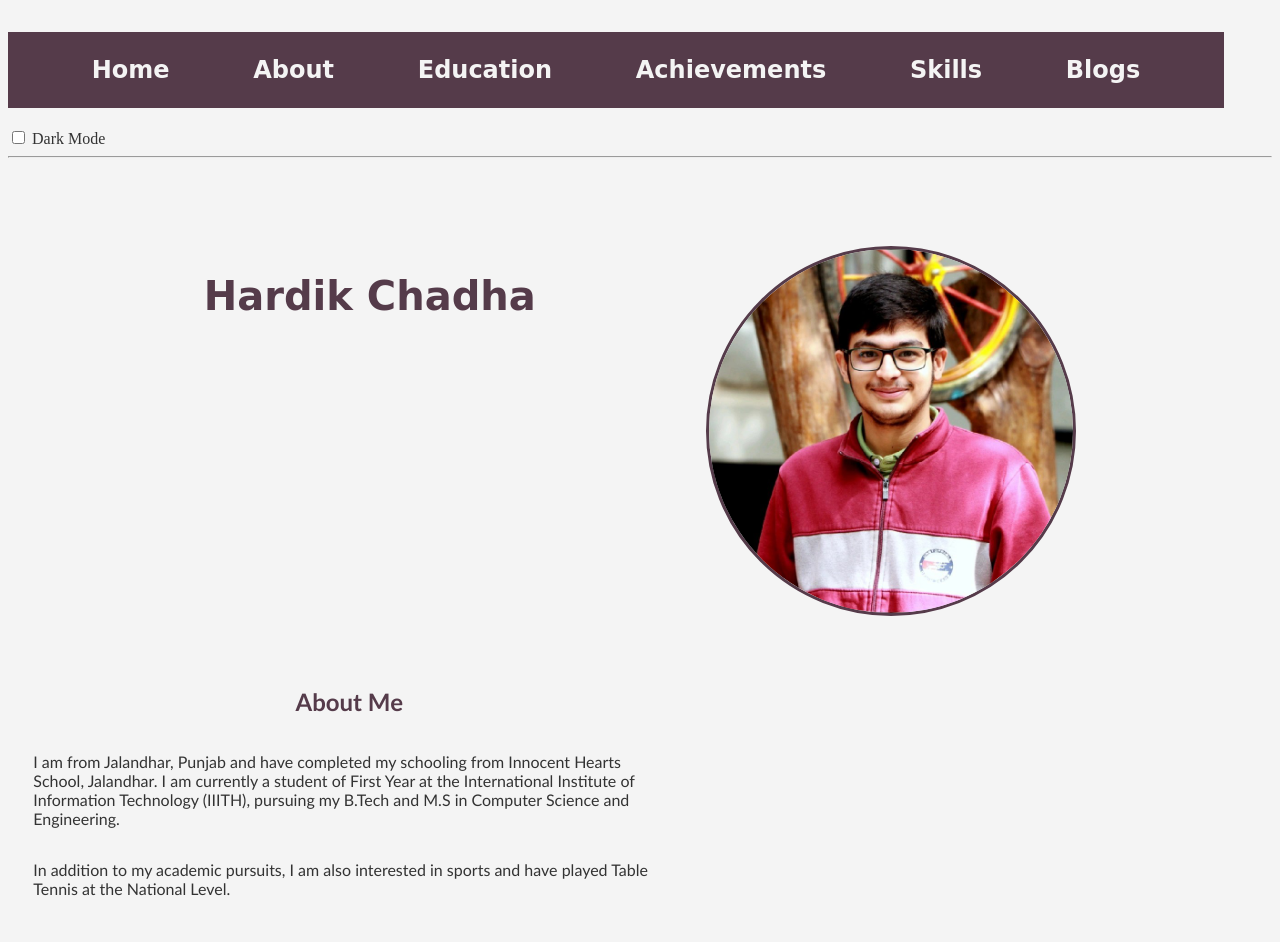
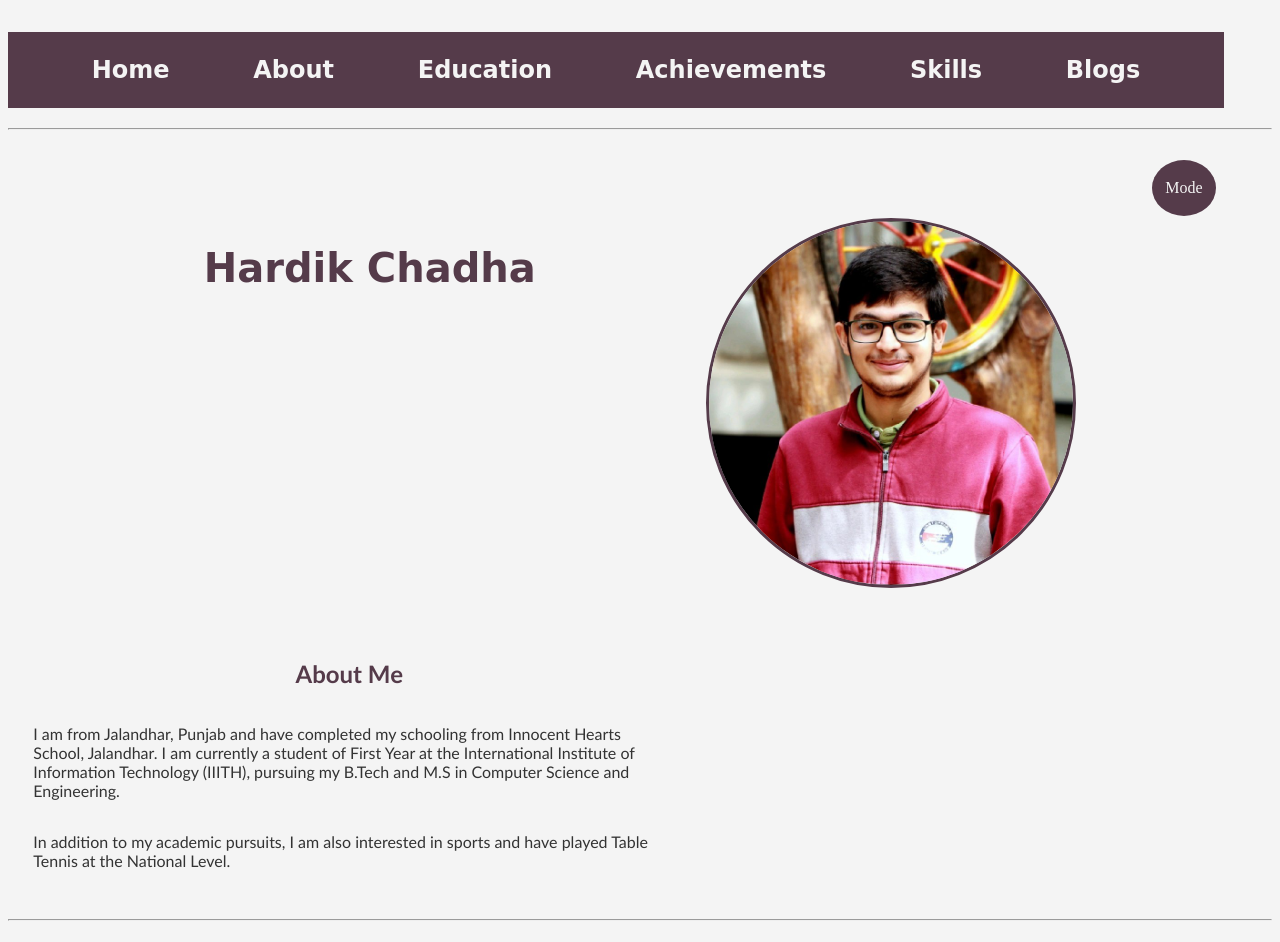
Before and after one commit to Hardik1106/hardikchadha.github.io, a plain HTML site: page index.html in a window 1280 px wide. Shown: the top 942 px of the page. Drawn offline with Linux system fonts and the light colour scheme.

Commit message:
Improved the dark mode switch

```diff
--- a/home.css
+++ b/home.css
@@ -103,3 +103,41 @@ nav a:hover {
     font-family:'Gill Sans', 'Gill Sans MT', Calibri, 'Trebuchet MS', sans-serif;
     text-align: left;
 }
+
+/* BEGIN: Mode switch slider */
+.mode-switch {
+    position: fixed;
+    display: flex;
+}
+
+.mode-switch input[type="checkbox"] {
+    opacity: 0;
+    width: 0;
+    height: 0;
+}
+
+.mode-switch label {
+    position: fixed;
+    display: flex;
+    height: 7%;
+    width: 5%;
+    justify-content: space-evenly;
+    align-items: center;
+    color: #f4f4f4;
+    cursor: pointer;
+    top: 20%;
+    left: 90%;
+    background-color: #553b4a;
+    transition: .4s;
+    border-radius: 50%;
+}
+
+.mode-switch input:checked + label {
+    background-color: #3bb552;
+}
+
+.mode-switch input:hover + label{
+    color: rgb(229, 179, 86);
+}
+
+/* END: Mode switch slider */
--- a/home.js
+++ b/home.js
@@ -1,6 +1,5 @@
 window.onload = function() {
     const darkModeSwitch = document.getElementById('darkModeSwitch');
-
     darkModeSwitch.addEventListener('change', function() {
         document.body.classList.toggle('dark-mode', this.checked);
     });
--- a/index.html
+++ b/index.html
@@ -15,12 +15,12 @@
     <a href="#skills">Skills</a>
     <a href="#about">Blogs</a>
 </nav>
-<div class="dark-mode-switch">
+<div class="mode-switch">
     <input type="checkbox" id="darkModeSwitch">
-    <label for="darkModeSwitch">Dark Mode</label>
+    <label for="darkModeSwitch">Mode</label>
 </div>
+<hr>
 <body>
-    <hr>
     <div id="home">
         <h1 class="main_heading">Hardik Chadha</h1>
         <img src="My_Picture.jpeg" id="profilepic" alt="Profile_Picture" align="right">
```
